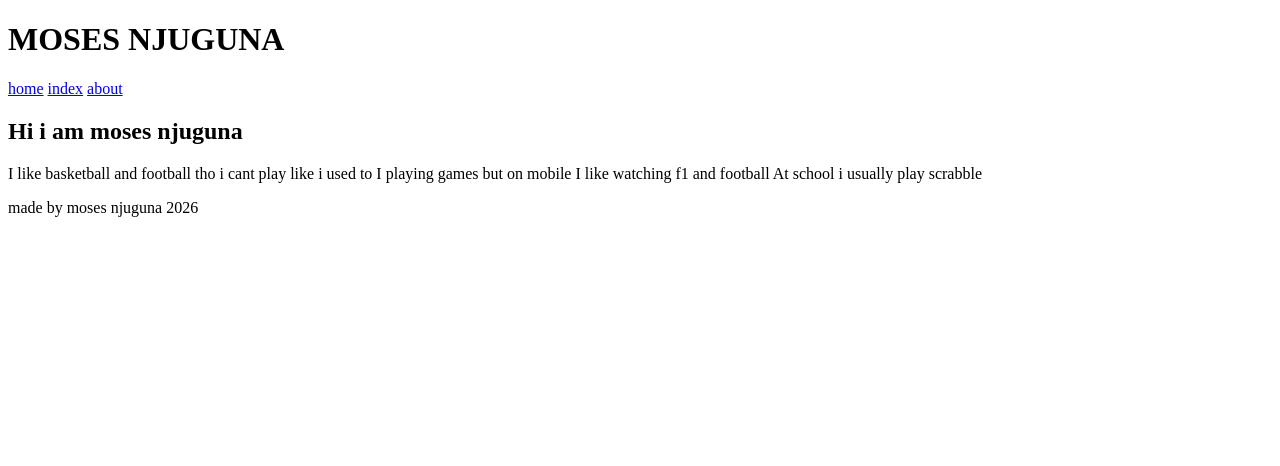
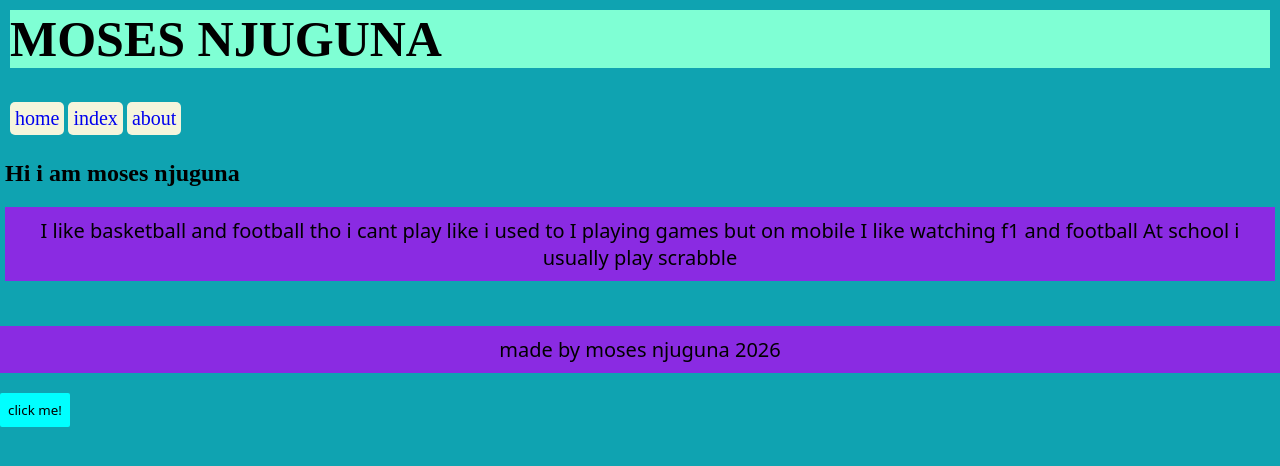
Before and after one commit to njugunamoses994-png/my-portofolio1, a plain HTML site: page interest.html in a window 1280 px wide. Drawn offline with Linux system fonts and the light colour scheme; a web font is replaced by a local one.

Commit message:
refactor: update HTML structure and add styles for better presentation

```diff
--- a/interest.html
+++ b/interest.html
@@ -3,6 +3,13 @@
   <head>
     <meta charset="UTF-8" />
     <meta name="viewport" content="width=device-width, initial-scale=1.0" />
+    <link href="preconnect" rel="https://fonts.googleapis.com" />
+    <link href="preconnect" rel="https://fonts.gstatic.com" crossorigin />
+    <link
+      href="https://fonts.googleapis.com/css2?family=Fruktur:ital@0;1&family=Germania+One&family=Sekuya&display=swap"
+      rel="stylesheet"
+    />
+    <link href="styles2.css " rel="stylesheet">
     <title>INTERESTS</title>
   </head>
   <body>
@@ -16,16 +23,19 @@
     </header>
     <main>
       <section>
+        <div class="card">
         <h2>Hi i am moses njuguna</h2>
         <p>
           I like basketball and football tho i cant play like i used to I
           playing games but on mobile I like watching f1 and football At school
           i usually play scrabble
         </p>
+      </div>
       </section>
     </main>
     <footer>
       <p>made by moses njuguna 2026</p>
+      <button>click me!</button>
     </footer>
   </body>
 </html>
--- /dev/null
+++ b/style3.css
@@ -0,0 +1,34 @@
+body{
+        background-color:#E3E7AF ;
+}
+p{
+    font-size: 20px;
+     font-family: "Germania One", system-ui;
+     background-color:blanchedalmond ;
+     text-align: center;
+     padding-top: 10px;
+     padding-bottom:10px ;
+}
+a{
+    background-color:#41EAD4;
+    display: block;
+    text-align: center;
+    text-decoration: none;
+}
+h2{
+    margin-top: 30px;
+    margin-bottom: 30px;
+    border: 2px lightblue;
+    border-radius: 4px;
+}
+button{
+     padding: 8px;
+    background-color: #226CE0 ;
+    font-family: "Fruktur", system-ui;
+    border: 2px #226CE0;
+    border-radius: 2px;
+    cursor: pointer;
+}
+body{
+     margin: 0;
+}
--- /dev/null
+++ b/styles2.css
@@ -0,0 +1,72 @@
+body{
+    background-color:#0FA3B1 ;
+}
+p{font-size: 20px;
+     font-family: "Germania One", system-ui;
+     background-color: blueviolet ;
+     text-align: center;
+     padding-top: 10px;
+     padding-bottom:10px ;
+}
+a{
+    background-color: beige;
+    display: block;
+    text-align: center;
+    text-decoration: none;
+}
+h2{
+    margin-top: 30px;
+    margin-bottom: 30px;
+    border: 2px red;
+   border-radius: 4px;
+}
+button{
+        padding: 8px;
+        background-color: aqua;
+        font-family:"Germania One", system-ui;
+        border: 2px;
+        border-radius:2px ;
+        cursor: pointer;
+}
+body{
+    margin: 0;
+}
+header{
+    background-color:#0FA3B1;
+    padding: 10px;
+}
+h1{
+    background-color:aquamarine;
+    margin-top: 0;
+    font-size:  50px;
+}
+a{
+    font-size: 20px;
+    display: inline-block;
+    margin-right: 0;
+    padding: 5px;
+    border-radius: 5px;
+}
+a:hover{
+    background-color:blueviolet;
+    color:beige;
+}
+.card{
+    width: fit-content;
+    margin-top: 10px;
+    margin-left:auto;
+    margin-right:auto;
+    padding: 5px;
+    border-radius: 5px;
+}
+h2{
+    margin: 0;
+}
+footer p{
+    text-align: center;
+}
+
+
+
+
+}
--- /dev/null
+++ b/styles4.css
@@ -0,0 +1,34 @@
+body{
+    margin: 0;
+}
+header{
+    padding:10px;
+}
+h1{
+    margin-top: 0;
+}
+a{
+    font-size : 20px;
+    margin-top: 0;
+    display:inline-block;
+    padding: 5px;
+    border-radius: 5px;
+}
+a:hoover{
+    background-color:#blue;
+    color: white;
+}
+.card{
+    width:fit-content;
+    margin-top:10px;
+    margin-left:auto;
+    margin-right:auto;
+    padding: 5px;
+    border-radius: 5px;
+}
+h2{
+    margin-top: 0;
+}
+footer p{
+    text-align:center:
+}
```
Also changed, not shown: about.html (+15 -5 lines).
